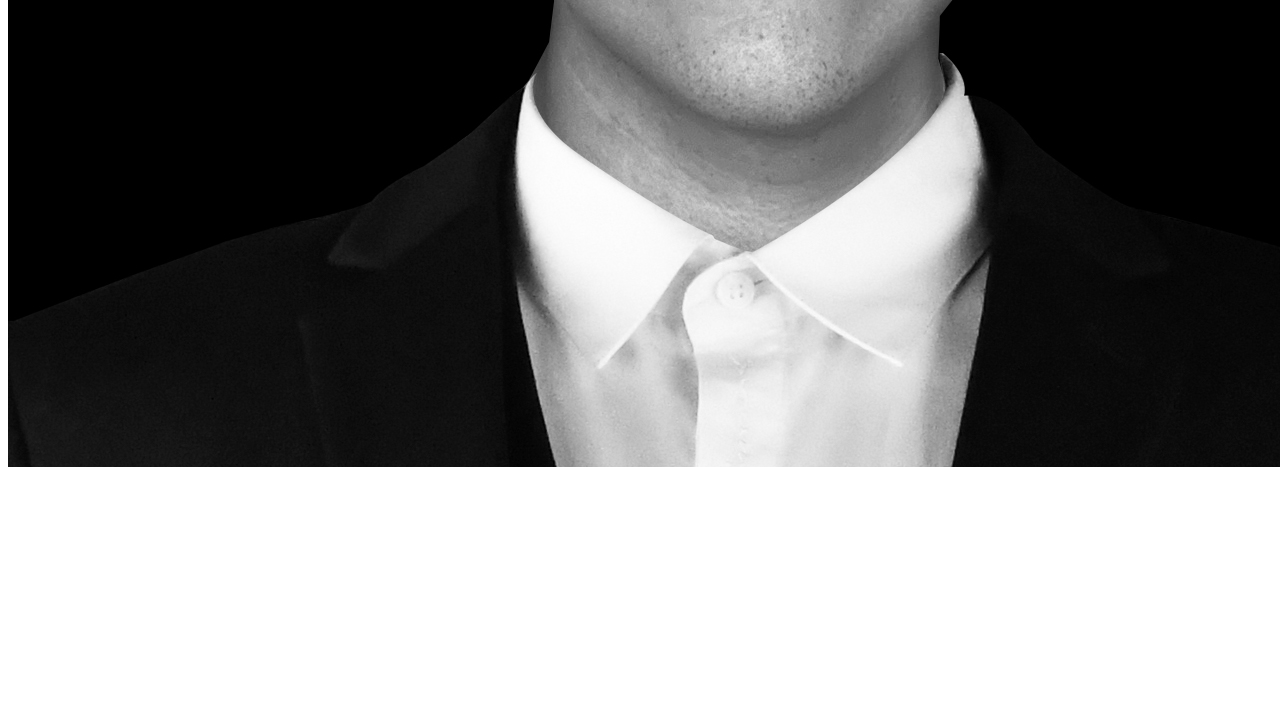
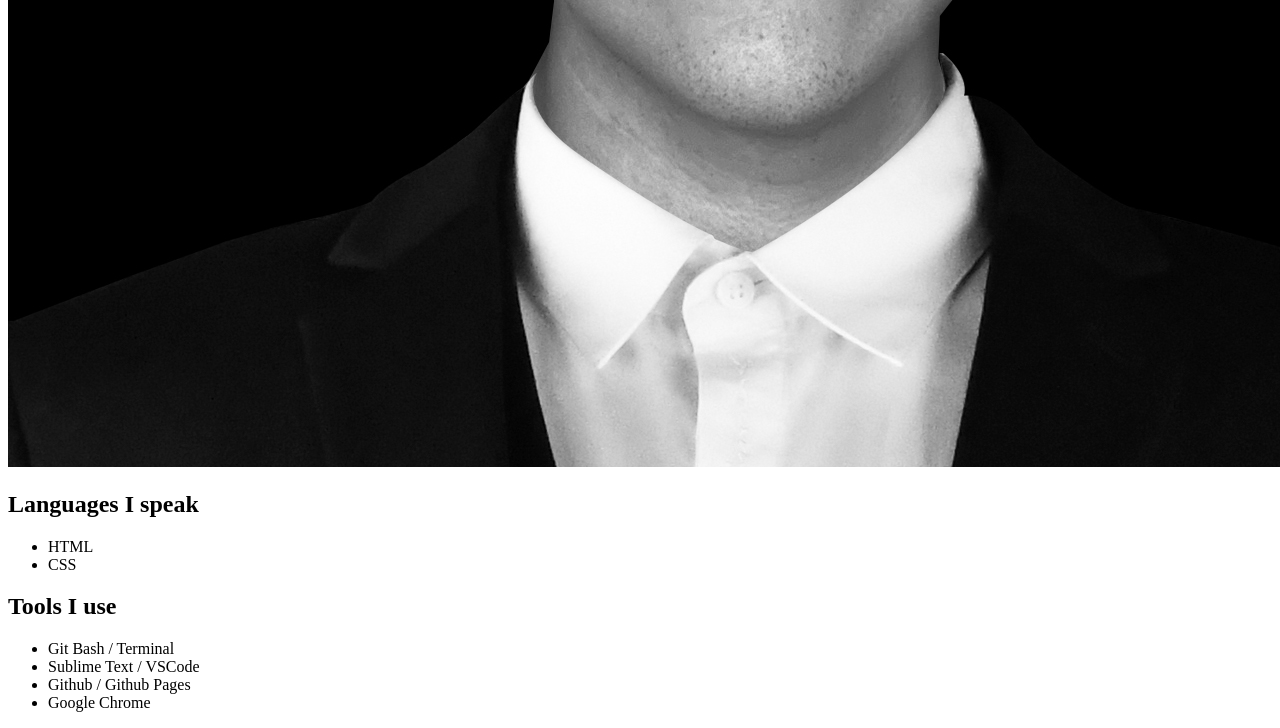
Before and after one commit to archicloud/portfolio, a plain HTML site: page index.html in a window 1280 px wide. Shown: the part 1171-1899 px from the top of the page. Before the commit the page ends 1650 px from the top, so only its background shows below. Drawn offline with Linux system fonts and the light colour scheme.

Commit message:
#4 - Adding my own Commit

```diff
--- a/index.html
+++ b/index.html
@@ -11,7 +11,23 @@
 		<p>I am an architect by profession, and I aim to upskill to enter the tech industry</p>
 		<img src="./images/2x2.jpg" alt="My Profile Image.">
 	</section>
-	<section id="gallery"></section>
+	<section id="gallery">
+		<div class="tools">
+		<h2>Languages I speak</h2>
+		<ul>
+			<li>HTML</li>
+			<li>CSS</li>
+		</ul>
+		</div>
+		<h2>Tools I use</h2>
+		<ul>
+		<li>Git Bash / Terminal</li>
+		<li>Sublime Text / VSCode</li>
+		<li>Github / Github Pages</li>
+		<li>Google Chrome</li>
+		</ul>
+		</div>
+	</section>
 </div>
 </body>
 </html>
```
